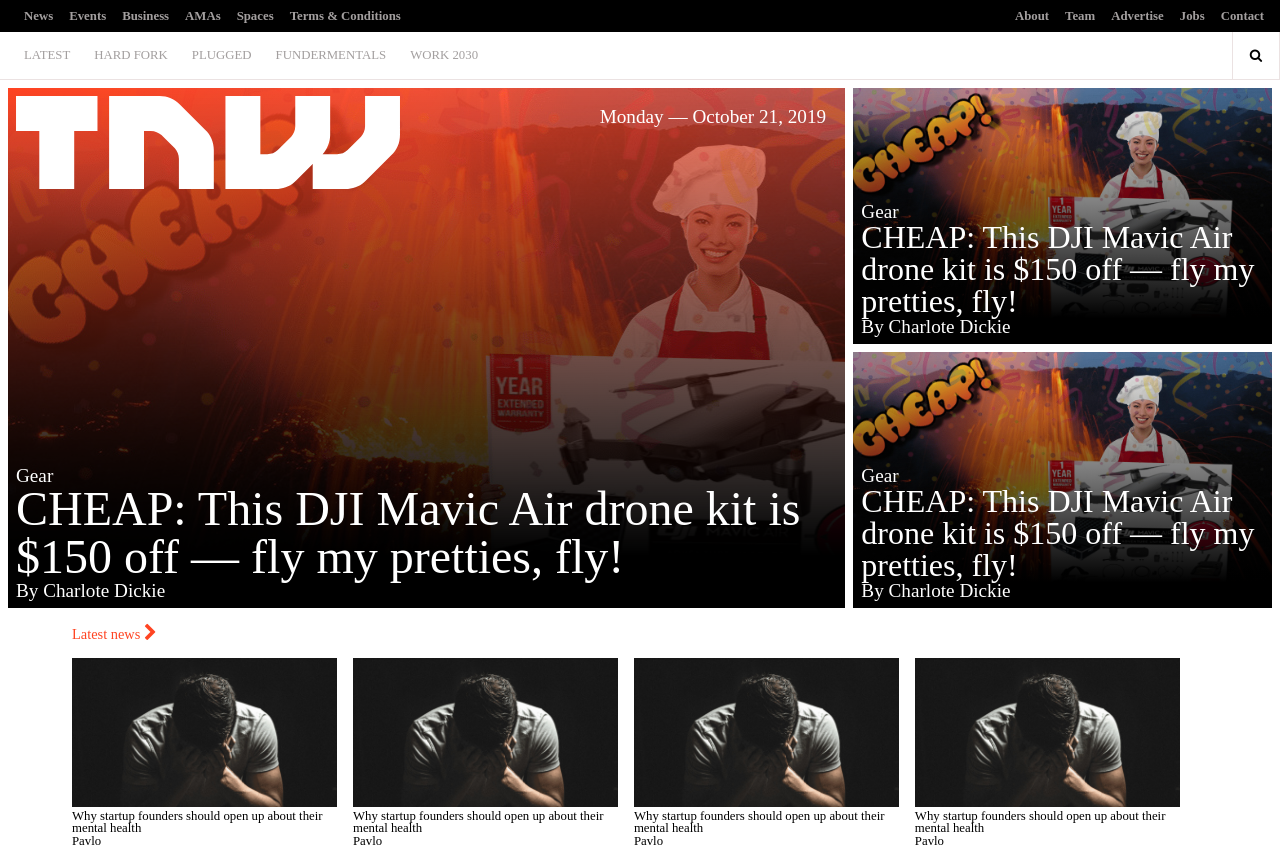
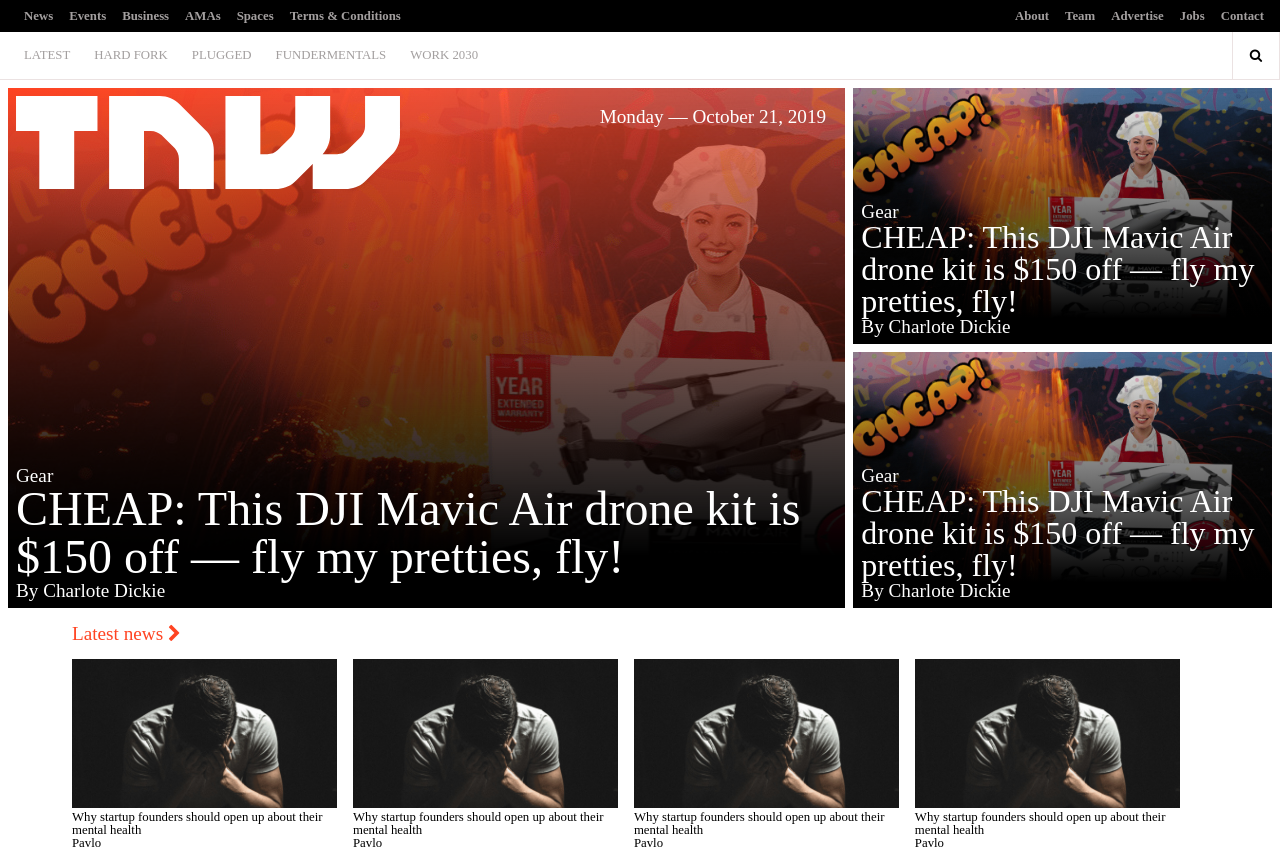
Before and after one commit to trekab/building-with-responsive-design, a plain HTML site: page index.html in a window 1280 px wide. Shown: the top 853 px of the page. Drawn offline with nearby package versions, Linux system fonts and the light colour scheme.

Commit message:
Fix section headings' font

```diff
--- a/css/main.css
+++ b/css/main.css
@@ -26,6 +26,7 @@ header {
 
 .heading-padding {
   padding: 0.5rem;
+  font-size: 1.2rem;
 }
 
 .header-bottom {
@@ -94,7 +95,7 @@ header {
 }
 
 main {
-  font-size: 0.9rem;
+  font-size: 1rem;
 }
 
 .main-top div {
```
